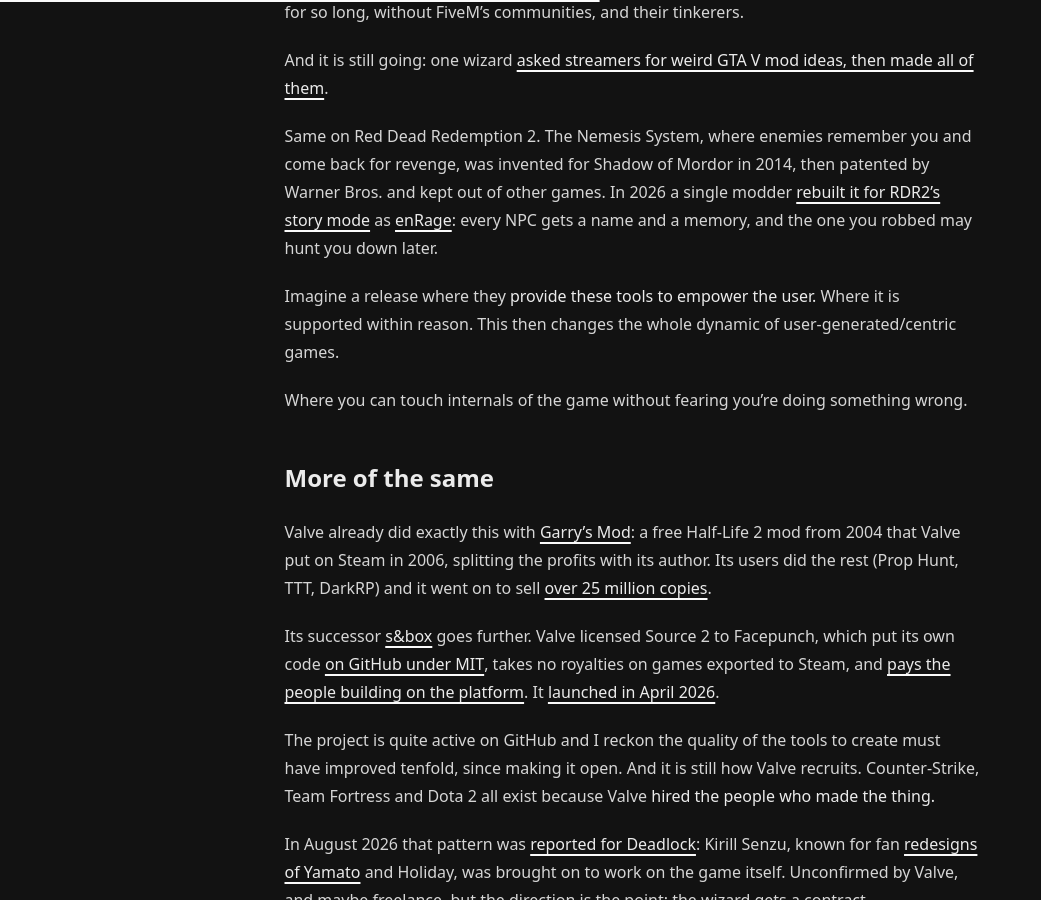
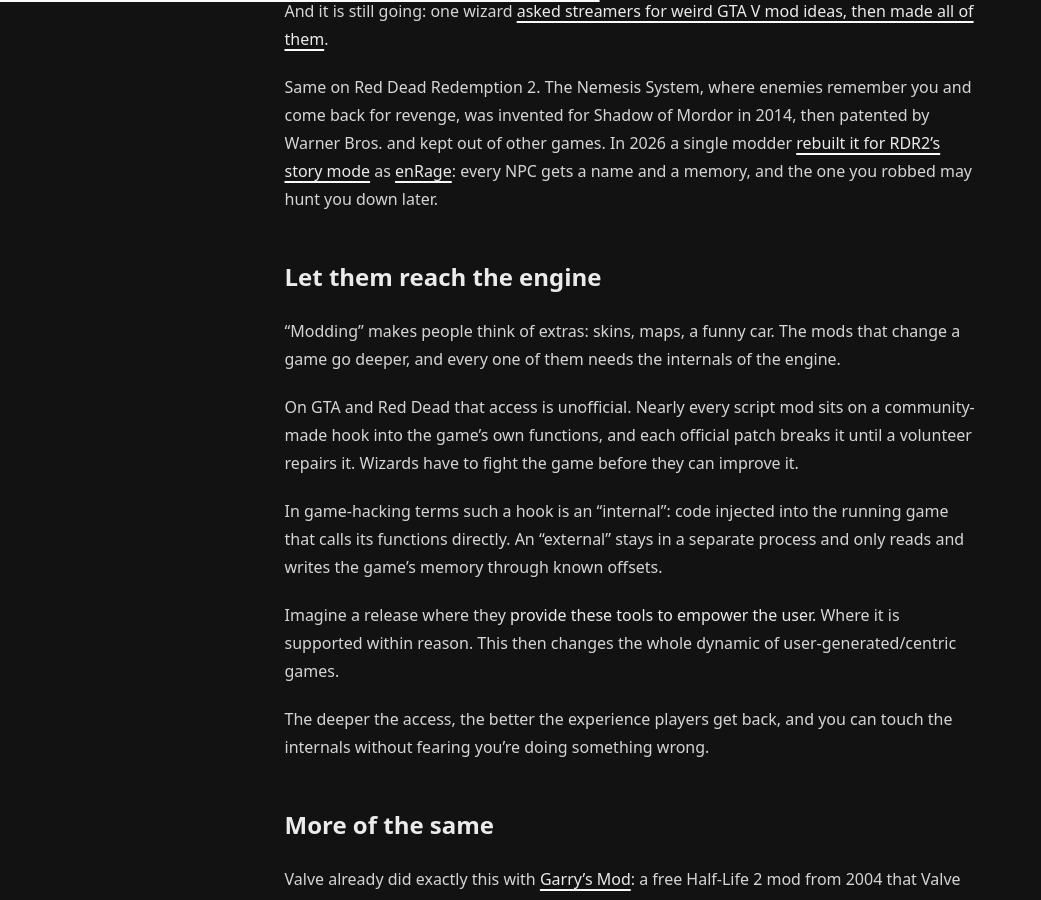
Before and after one commit to h8d13/dontreadthedocs, a Jekyll site: the page built from _notes/modding-wizards.md, in a window 1280 px wide and 900 px high, scrolled down 2841 px. Shown: the whole window, without its empty margins (0-1041 px from the left). Built offline with Jekyll 4.4.1, drawn with Linux system fonts in a browser that asks for light colours; some of the changed text lies outside the part shown.

Commit message:
one more paragraph
Signed-off-by: h8d13 <hadean-eon-dev@proton.me>

```diff
--- a/_notes/modding-wizards.md
+++ b/_notes/modding-wizards.md
@@ -94,10 +91,24 @@ Warner Bros. and kept out of other games. In 2026 a single modder
 [rebuilt it for RDR2's story mode][rdr2-nemesis-gr] as [enRage][rdr2-nemesis]:
 every NPC gets a name and a memory, and the one you robbed may hunt you down later.
 
+## Let them reach the engine
+
+"Modding" makes people think of extras: skins, maps, a funny car. The mods that
+change a game go deeper, and every one of them needs the internals of the engine.
+
+On GTA and Red Dead that access is unofficial. Nearly every script mod sits on a
+community-made hook into the game's own functions, and each official patch breaks it
+until a volunteer repairs it. Wizards have to fight the game before they can improve it.
+
+In game-hacking terms such a hook is an "internal": code injected into the running game
+that calls its functions directly. An "external" stays in a separate process and only
+reads and writes the game's memory through known offsets.
+
 Imagine a release where they **provide these tools to empower the user.** Where it is
 supported within reason. This then changes the whole dynamic of user-generated/centric games.
 
-Where you can touch internals of the game without fearing you're doing something wrong.
+The deeper the access, the better the experience players get back, and you can touch
+the internals without fearing you're doing something wrong.
 
 ## More of the same
 
```
Also changed, not shown: other parts of _notes/modding-wizards.md (+1 -4 lines).
